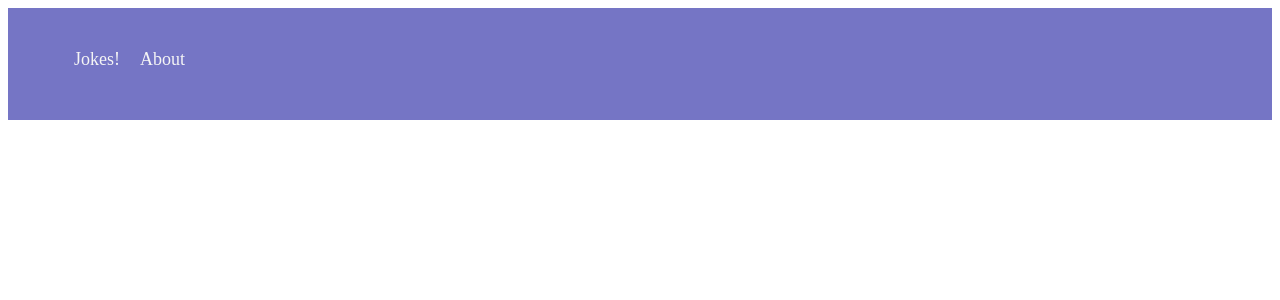
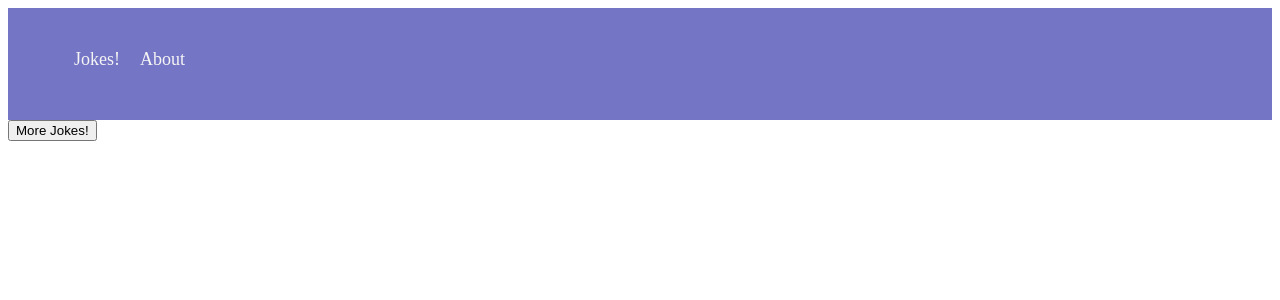
Before and after one commit to chsanleo/catsFacts, a React (Create React App) app: page /jokes in a window 1280 px wide. Shown: the top 300 px of the page. Built offline with nearby package versions, Linux system fonts and the light colour scheme.

Commit message:
Add button reload jokes

```diff
--- a/src/components/jokesList/jokesList.jsx
+++ b/src/components/jokesList/jokesList.jsx
@@ -5,7 +5,7 @@ import { connect } from 'react-redux';
 class JokesList extends React.Component {
 
     showjoke(joke){
-        return joke.setup!= undefined? joke.setup +" , " +joke.delivery : joke.joke;
+        return joke.setup!= undefined ? joke.setup +" , " +joke.delivery : joke.joke;
     }
 
     render() {
--- a/src/views/jokes/jokes.jsx
+++ b/src/views/jokes/jokes.jsx
@@ -1,13 +1,15 @@
 import React from 'react';
+
 import JokesList from '../../components/jokesList/jokesList.jsx'
+import { jokesService } from '../../services/jokesService.js';
 
 class Jokes extends React.Component {
 
     render() {
-        return(<div>
-
-            <JokesList />
-
+        return(
+        <div>
+            <JokesList key={this.setState}/>
+            <button onClick={() => jokesService.getJokes()}> More Jokes!</button>
         </div>);
     };
 };
```
